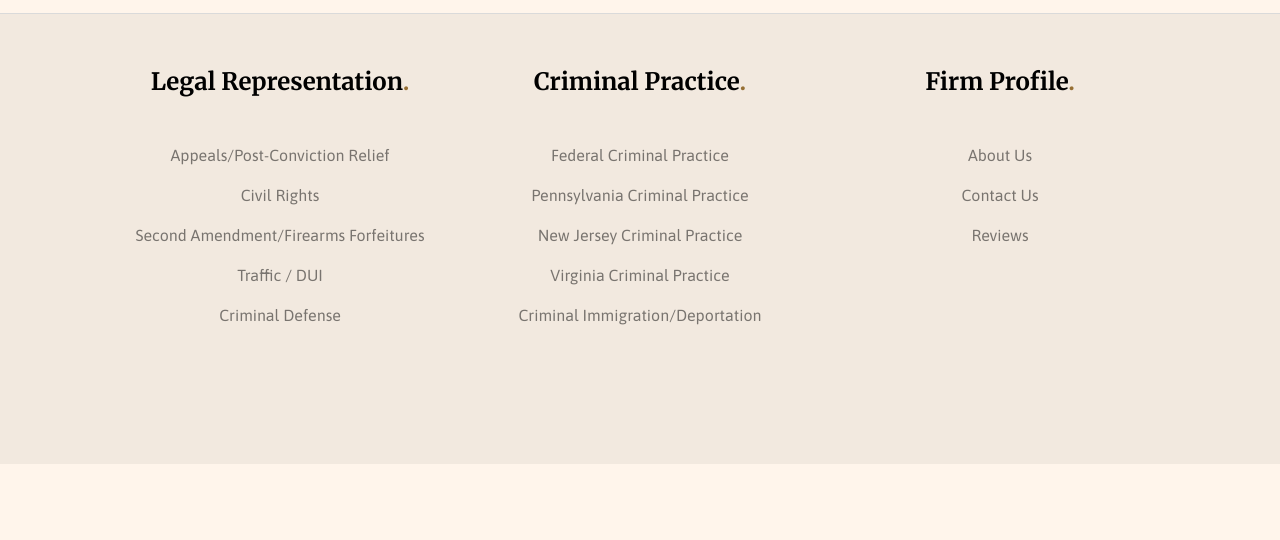
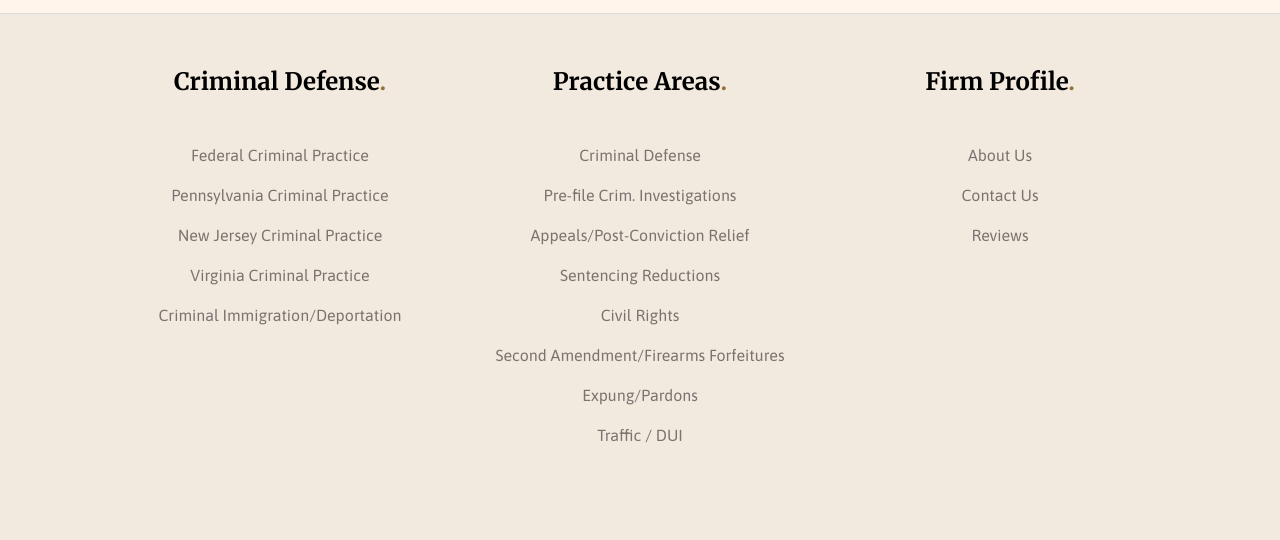
Before and after one commit to lucas9nens/bahuriak, a plain HTML site: page 404.html in a window 1280 px wide. Both pictures are taken after a click on the button "Toggle navigation". Shown: the part 74-614 px from the top of the page. Drawn offline with nearby package versions, Linux system fonts and the light colour scheme.

Commit message:
Update nav.html

```diff
--- a/nav.html
+++ b/nav.html
@@ -12,20 +12,23 @@
             <div class="container text-center">
               <div class="row row-cols-1 row-cols-sm-2 row-cols-md-3" style="padding: 30px;">
                 <div class="col">
-                  <h4 class="subpage">Legal Representation<span style="color: var(--secondary-color);">.</span></h4>
-                    <li><a class="text-black-50" href="#">Appeals/Post-Conviction Relief</a></li>
-                    <li><a class="text-black-50"  href="#">Civil Rights</a></li>
-                    <li><a class="text-black-50"  href="#">Second Amendment/Firearms Forfeitures</a></li>
-                    <li><a class="text-black-50"  href="#">Traffic / DUI</a></li>
-                    <li><a class="text-black-50"  href="criminal-defense">Criminal Defense</a></li>
+                  <h4 class="subpage">Criminal Defense<span style="color: var(--secondary-color);">.</span></h4>
+                  <li><a class="text-black-50" href="#">Federal Criminal Practice</a></li>
+                  <li><a class="text-black-50" href="#">Pennsylvania Criminal Practice</a></li>
+                  <li><a class="text-black-50" href="#">New Jersey Criminal Practice</a></li>
+                  <li><a class="text-black-50" href="#">Virginia Criminal Practice</a></li>
+                  <li><a class="text-black-50" href="#">Criminal Immigration/Deportation</a></li>
                 </div>
                 <div class="col">
-                  <h4 class="subpage">Criminal Practice<span style="color: var(--secondary-color);">.</span></h4>
-                    <li><a class="text-black-50"  href="#">Federal Criminal Practice</a></li>
-                    <li><a class="text-black-50"  href="#">Pennsylvania Criminal Practice</a></li>
-                    <li><a class="text-black-50"  href="#">New Jersey Criminal Practice</a></li>
-                    <li><a class="text-black-50"  href="#">Virginia Criminal Practice</a></li>
-                    <li><a class="text-black-50"  href="#">Criminal Immigration/Deportation</a></li>
+                  <h4 class="subpage">Practice Areas<span style="color: var(--secondary-color);">.</span></h4>
+                    <li><a class="text-black-50" href="criminal-defense">Criminal Defense</a></li>
+                    <li><a class="text-black-50" href="#">Pre-file Crim. Investigations</a></li>
+                    <li><a class="text-black-50" href="#">Appeals/Post-Conviction Relief</a></li>
+                    <li><a class="text-black-50" href="#">Sentencing Reductions</a></li>
+                    <li><a class="text-black-50" href="#">Civil Rights</a></li>
+                    <li><a class="text-black-50" href="#">Second Amendment/Firearms Forfeitures</a></li>
+                    <li><a class="text-black-50" href="#">Expung/Pardons</a></li>
+                    <li><a class="text-black-50" href="#">Traffic / DUI</a></li>
                 </div>
                 <div class="col">
                   <h4 class="subpage">Firm Profile<span style="color: var(--secondary-color);">.</span></h4>
```
